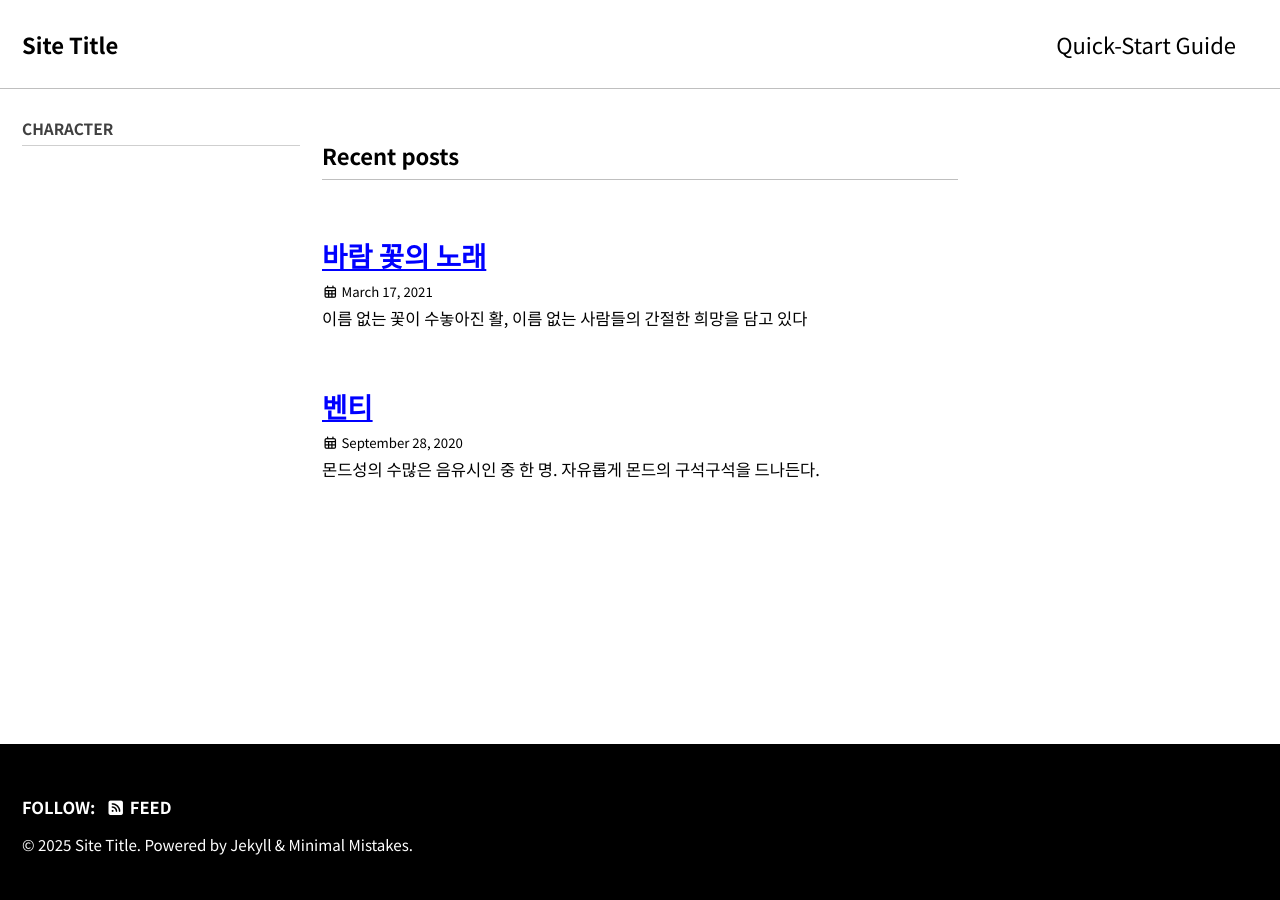
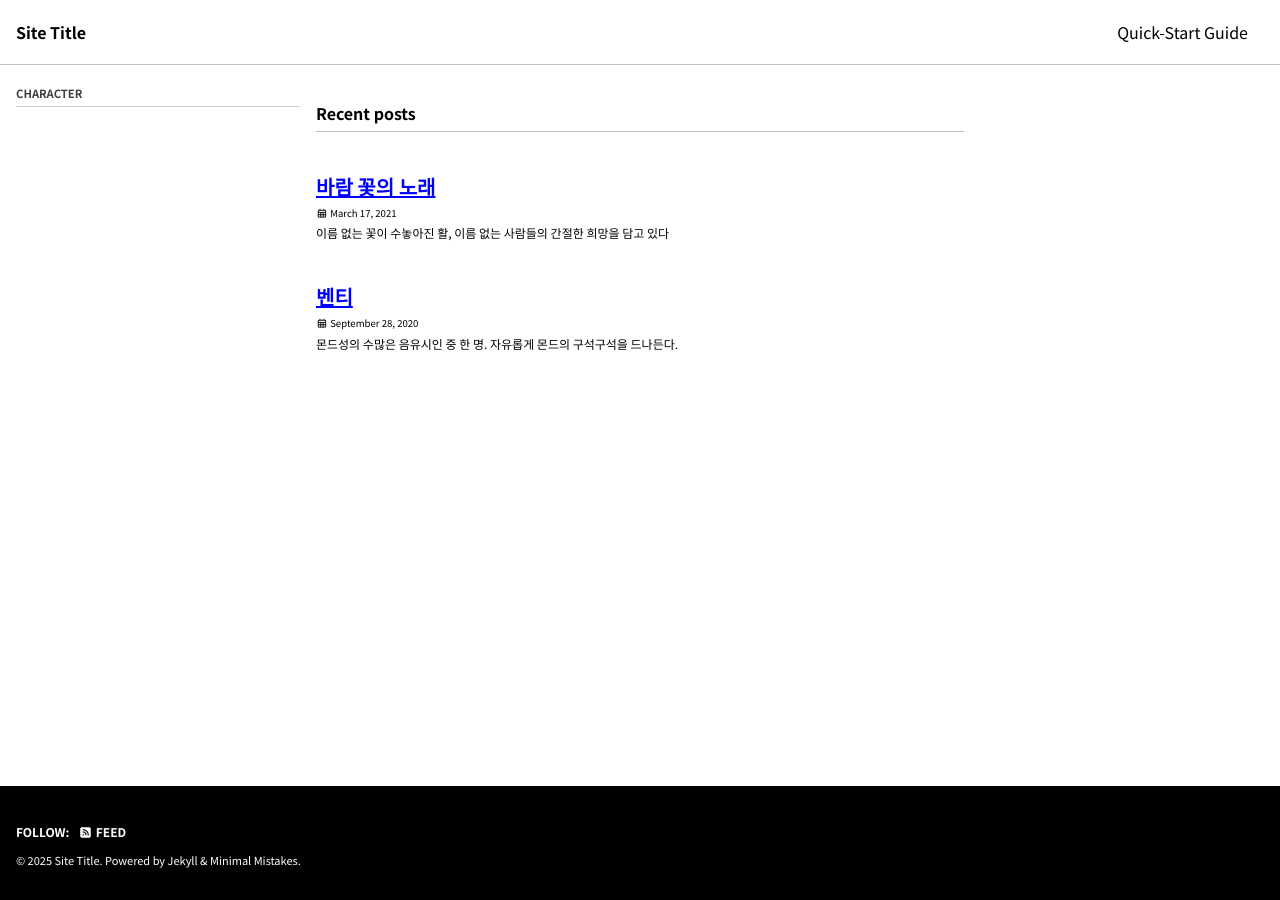
Before and after one commit to NamelessFlower/namelessflower.github.io, a Jekyll site: the page built from index.html, in a window 1280 px wide. Built offline with Jekyll 4.4.1, drawn with Linux system fonts in a browser that asks for light colours; cached includes are drawn as plain includes; the list of posts is cut into pages by our own code.

Commit message:
Update _reset.scss

```diff
--- a/_sass/minimal-mistakes/_reset.scss
+++ b/_sass/minimal-mistakes/_reset.scss
@@ -11,15 +11,15 @@ html {
   font-size: $doc-font-size;
 
   @include breakpoint($medium) {
-    font-size: $doc-font-size-medium;
+    font-size: $doc-font-size;
   }
 
   @include breakpoint($large) {
-    font-size: $doc-font-size-large;
+    font-size: $doc-font-size;
   }
 
   @include breakpoint($x-large) {
-    font-size: $doc-font-size-x-large;
+    font-size: $doc-font-size;
   }
 
   -webkit-text-size-adjust: 100%;
```
